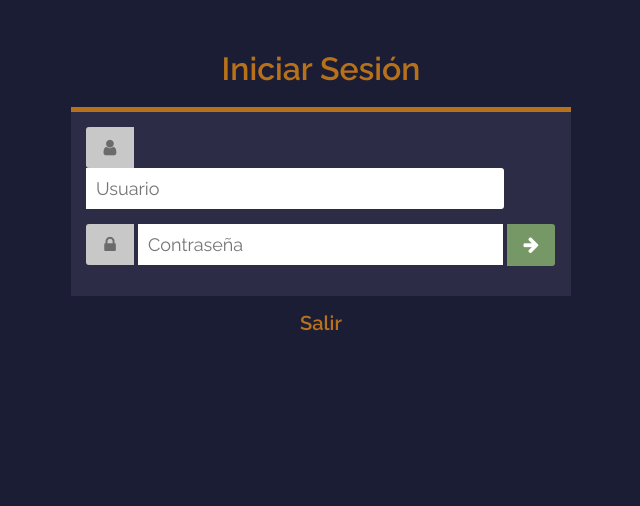
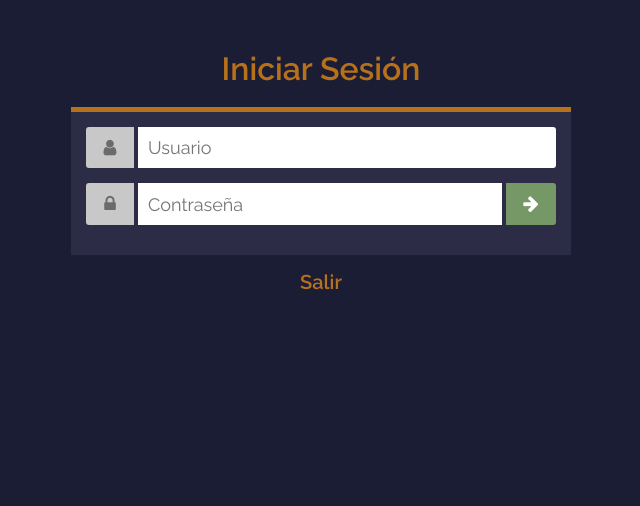
Before and after one commit to HarDevKoder/TuCulturaEsProgreso, a PHP site: page /php/login.php in a window 1280 px wide. Shown: the top 506 px of the page, without its empty margins (319-959 px from the left). Run offline with PHP 8.4, Linux system fonts and the light colour scheme; some libraries are stand-ins or nearby versions.

Commit message:
- se arregla logo usuario en login form - se mejora resolucion favicon y logo PWA - se borra imagen icon2.png

```diff
--- a/css/estilosLogin.css
+++ b/css/estilosLogin.css
@@ -59,6 +59,7 @@ a:hover {
 .formulario .form-group {
   width: 100%;
   margin-bottom: 15px;
+  display: flex;
 }
 
 .formulario input[type="text"],
@@ -116,9 +117,10 @@ a:hover {
 }
 
 .formulario .submit-btn {
+  margin-left: 4px;
   padding: 12px;
   text-align: center;
-  width: 48px;
+  width: 50px;
   max-height: 48px;
   font-size: 18px;
   line-height: 18px;
```
Also changed, not shown: imagenes/LogoTCP.png, imagenes/LogoTCPCircle.png, imagenes/icon2.png (deleted).
